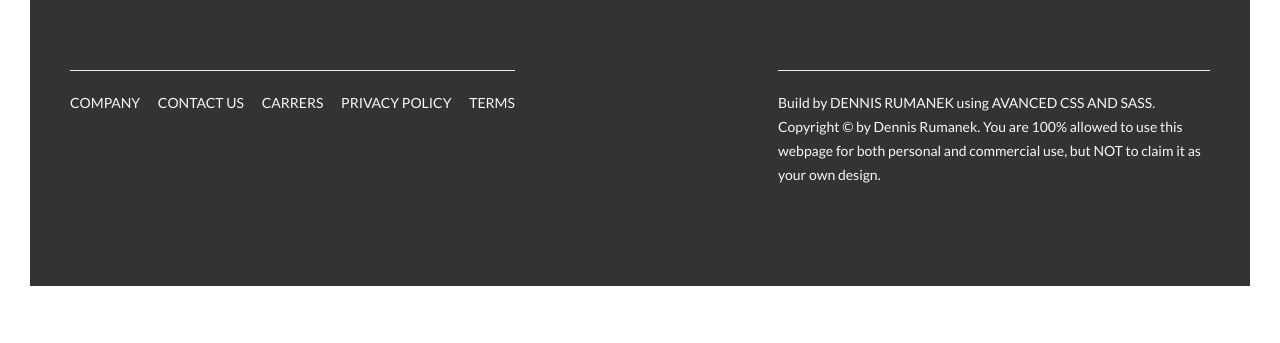
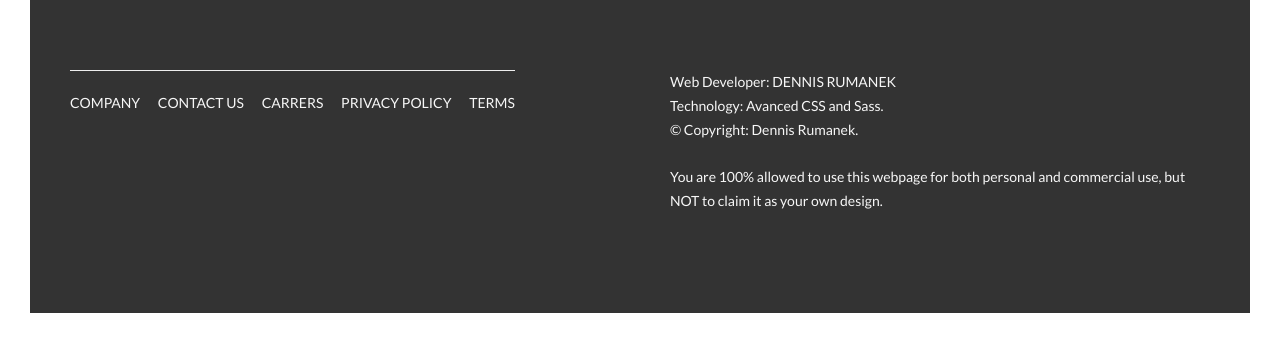
Before and after one commit to FrontEndHighRoller/Natours-Landing-Page, a website: page index.html in a window 1280 px wide. Shown: the part 5563-5906 px from the top of the page. Before the commit the page ends 5879 px from the top, so only its background shows below. Drawn offline with Linux system fonts and the light colour scheme.

Commit message:
imperfections fixed

```diff
--- a/index.html
+++ b/index.html
@@ -458,11 +458,13 @@
         </div>
       </div>
       <div class="col-1-of-2">
-        <p class="footer__copyright">
-          Build by <a href="#" class="footer__link">Dennis Rumanek </a> using <a href="#" class="footer__link">avanced
-            CSS and Sass</a>. Copyright &copy; by Dennis Rumanek. You are 100% allowed to use this webpage for both
-          personal and commercial use, but NOT to claim it as your own design.
-        </p>
+        <!-- <p class="footer__copyright"> -->
+        <p>Web Developer: <a href="https://www.linkedin.com/in/dennis-rumanek/" class="footer__link">Dennis Rumanek</a>
+          <p>Technology: Avanced CSS and Sass.</p>
+          <p>&copy; Copyright: Dennis Rumanek.</p>
+          <br>
+          <p>You are 100% allowed to use this webpage for both
+            personal and commercial use, but NOT to claim it as your own design.</p>
 
       </div>
     </div>
```
